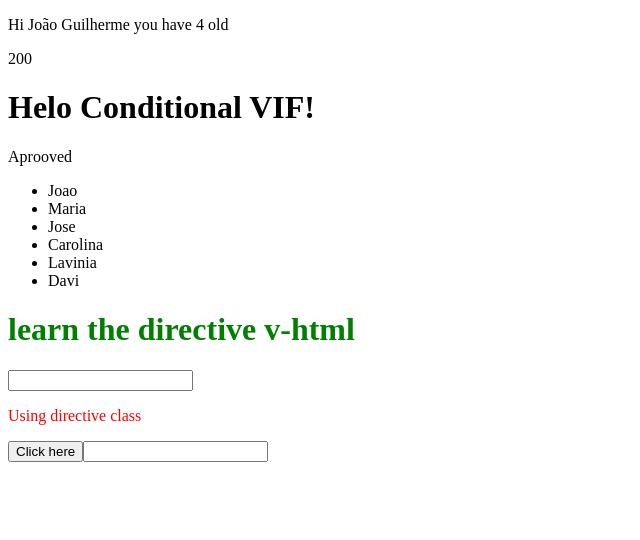
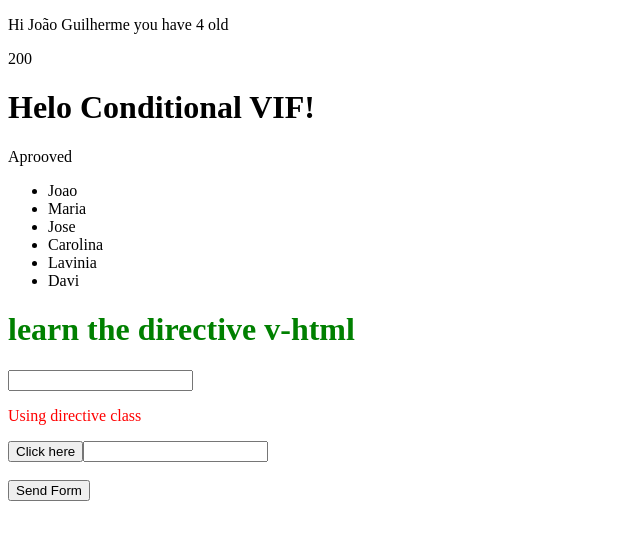
Before and after one commit to Welin7/improving-knowledge-with-vue-course, a Vue app in the folder vue3-course/: page / in a window 1280 px wide. Shown: the top 540 px of the page, without its empty margins (0-640 px from the left). Built offline with nearby package versions, Linux system fonts and the light colour scheme.

Commit message:
class fourteen - event submit.

```diff
--- a/vue3-course/src/App.vue
+++ b/vue3-course/src/App.vue
@@ -9,6 +9,7 @@ import Model from "./components/ExampleModel.vue";
 import Class from "./components/ExampleClass.vue";
 import Click from "./components/ExampleClick.vue";
 import Keyboard from "./components/ExampleKeyboarding.vue";
+import SubmitForm from "./components/ExampleSubmit.vue";
 </script>
 
 <!--HTML-->
@@ -21,4 +22,7 @@ import Keyboard from "./components/ExampleKeyboarding.vue";
   <Class></Class>
   <Click></Click>
   <Keyboard></Keyboard>
+  <br>
+  <br>
+  <SubmitForm></SubmitForm>
 </template>
--- /dev/null
+++ b/vue3-course/src/components/ExampleSubmit.vue
@@ -0,0 +1,16 @@
+<!--SCRIPT-->
+<script setup>
+
+//function to vlidate form
+function validateForm(){
+    alert('Send Form')
+}
+
+</script>
+
+<!--HTML-->
+<template>
+    <form @submit="validateForm">
+        <input type="submit" value="Send Form">
+    </form>
+</template>
```
